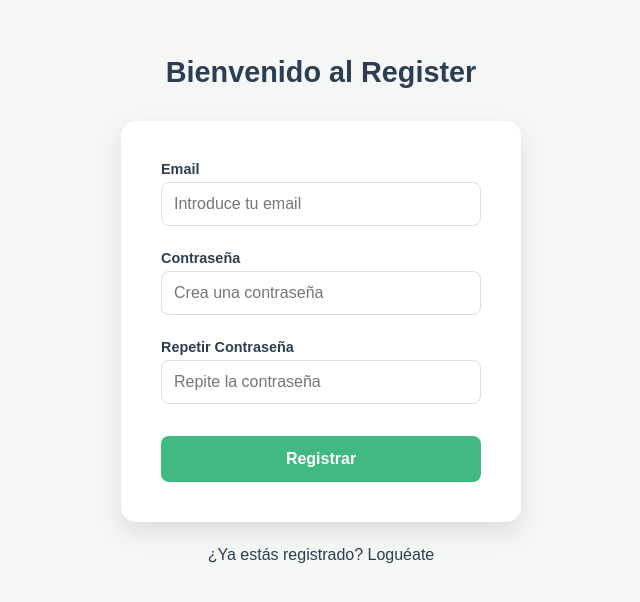
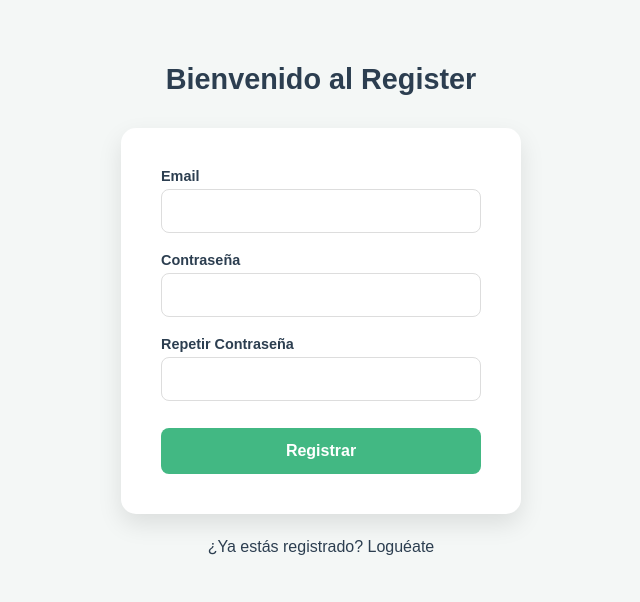
Before and after one commit to ManueldePedrolo/traskboard, a Vue app: page /register in a window 1280 px wide. Shown: the part 108-710 px from the top of the page, without its empty margins (319-959 px from the left). Built offline with nearby package versions, Linux system fonts and the light colour scheme; no server answers.

Commit message:
ejercicio practicamente terminado

```diff
--- a/src/vistas/HomeVista.vue
+++ b/src/vistas/HomeVista.vue
@@ -1,13 +1,15 @@
 <template>
-  <router-link to="/tareas">Workspace</router-link>
-  <button @click="cerrar_sesion">Cerrar Sesion</button>
+  <div class="header">
+    <router-link to="/tareas" class="titulo">Workspace</router-link>
+    <button @click="cerrar_sesion" class="boton">Cerrar Sesion</button>
 
-  <select v-model="filtro">
-    <option value="" selected disabled hidden>Selecciona una opción</option>
-    <option value="todas">Todas</option>
-    <option value="realizadas">Realizadas</option>
-    <option value="norealizadas">No realizadas</option>
-  </select>
+    <select v-model="filtro" class="select">
+      <option value="" selected disabled hidden>Selecciona una opción</option>
+      <option value="todas">Todas</option>
+      <option value="realizadas">Realizadas</option>
+      <option value="norealizadas">No realizadas</option>
+    </select>
+  </div>
 
   <div v-if="cargando" class="sk-folding-cube">
     <div class="sk-cube1 sk-cube"></div>
@@ -19,29 +21,237 @@
   <div v-else id="contenedor">
     <div id="contenido" v-for="(i, index) in filtrar" :key="index">
       <div id="datos">
-        <p>Id:{{ i.id }}</p>
-        <p>Tarea:{{ i.todo }}</p>
-        <p v-if="i.completed">Realizada</p>
-        <p v-else>No Realizada</p>
+        <p id="id">Id:{{ i.id }}</p>
+        <p id="tarea">Tarea:{{ i.todo }}</p>
+        <p id="realizada" v-if="i.completed">Realizada</p>
+        <p id="norealizada" v-else>No Realizada</p>
       </div>
-      <button id="boton" v-if="!i.completed" @click="favorito(i)"> Añadir Favorito</button>
+
+      <template v-if="!i.completed">
+        <button
+          id="boton"
+          v-if="!i.userId"
+          @click="favorito(i)"
+        >
+          Agregar
+        </button>
+
+        <button
+          id="boton"
+          v-else-if="i.userId !== user?.uid"
+          disabled
+          style="background: #cbd5e0; cursor: not-allowed;"
+        >
+          Asignada
+        </button>
+      </template>
     </div>
   </div>
 </template>
 
+<script setup>
+import { api } from '@/stores/peticion'
+import { onMounted, ref, watch } from 'vue'
+import { anadirFavoritos, obtenerFavoritos } from '@/services/tareas'
+import { logOut, user } from '@/services/autentication'
+import { useRouter } from 'vue-router'
+import { useToast } from 'vue-toastification'
+
+const toast = useToast()
+const router = useRouter()
+const tareasStore = api()
+
+const filtro = ref('')
+const filtrar = ref([])
+const cargando = ref(false)
+
+const sincronizarTareas = async () => {
+    await tareasStore.getData()
+    const res = await obtenerFavoritos()
+
+    if (res.ok && res.favs) {
+        tareasStore.lista_tareas = tareasStore.lista_tareas.map(tApi => {
+            const yaAsignada = res.favs.find(f => String(f.id) === String(tApi.id))
+
+            if (yaAsignada) {
+                return { ...tApi, userId: yaAsignada.userId }
+            } else {
+                const { userId, ...tareaLimpia } = tApi
+                return tareaLimpia
+            }
+        })
+    } else {
+        tareasStore.lista_tareas = tareasStore.lista_tareas.map(t => {
+            const { userId, ...tareaLimpia } = t
+            return tareaLimpia
+        })
+    }
+    filtrar.value = tareasStore.lista_tareas
+}
+
+onMounted(async() => {
+    await sincronizarTareas()
+})
+
+const favorito = async (itemFavorito) => {
+  try {
+    if (!user.value) return;
+
+    const tareaConDuenio = {
+      ...itemFavorito,
+      userId: user.value.uid
+    }
+
+    const response = await anadirFavoritos(tareaConDuenio)
+    if (response.ok) {
+      toast.success('Añadido a favoritos')
+      await sincronizarTareas()
+    }
+  } catch (error) {
+    toast.error('Error')
+  }
+}
+
+watch(filtro, (nuevoValor) => {
+  cargando.value = true
+  setTimeout(() => {
+    if (nuevoValor === 'todas') {
+      filtrar.value = tareasStore.lista_tareas
+    } else if (nuevoValor === 'realizadas') {
+      filtrar.value = tareasStore.lista_tareas.filter(t => t.completed)
+    } else if (nuevoValor === 'norealizadas') {
+      filtrar.value = tareasStore.lista_tareas.filter(t => !t.completed)
+    }
+    cargando.value = false
+  }, 2500)
+})
+
+const cerrar_sesion = async() => {
+    const resultado = await logOut()
+    if(resultado.ok) router.push('/login')
+}
+</script>
 <style scoped lang="sass">
-$primary: #42b883
-$bg-normal: #f4f7f6
-$bg-loading: #1a1a1a
+.header
+  display: flex
+  justify-content: center
+  align-items: center
+  gap: 15px
+  margin: 20px 0
+  width: 100%
+  .titulo
+    background: #38a169
+    color: white
+    padding: 10px 25px
+    border-radius: 20px
+    text-decoration: none
+    font-weight: bold
+
+    margin-right: 15px
+    transition: 0.3s
+
+    &:hover
+      background: #2f855a
+      transform: scale(1.05)
+
+  .boton
+    background: #e53e3e
+    color: white
+    border: none
+    padding: 10px 25px
+    border-radius: 25px
+    font-weight: bold
+    cursor: pointer
+    margin-right: 15px
+    transition: 0.3s
+
+    &:hover
+      background: #c53030
+      transform: scale(1.05)
+
+  .select
+    padding: 10px 20px
+    border-radius: 20px
+    border: 2px solid #38a169
+    font-weight: bold
+    outline: none
+
+    &:focus
+      border-color: #2f855a
+
+#contenedor
+  display: flex
+  flex-wrap: wrap
+  gap: 20px
+  margin-top: 30px
+  justify-content: center
+
+#contenido
+  width: 400px
+  background: #f0fff4
+  border-radius: 15px
+  padding: 20px
+  box-sizing: border-box
+  border: 2px solid #9ae6b4
+  transition: 0.3s
+
+  &:hover
+    transform: scale(1.05)
+    box-shadow: 0 10px 25px rgba(0,0,0,0.2)
+
+#datos
+  display: flex
+  flex-direction: column
+  gap: 10px
+  margin-bottom: 15px
+
+#id
+  font-weight: bold
+  color: #2f855a
+
+#tarea
+  font-size: 18px
+  font-weight: 600
+
+#realizada
+  color: green
+  font-weight: bold
+
+#norealizada
+  color: #e53e3e
+  font-weight: bold
+
+#boton
+  background: #38a169
+  color: white
+  width: 100%
+  padding: 10px
+  border-radius: 20px
+  border: none
+  font-weight: bold
+  cursor: pointer
+  transition: 0.3s
+
+  &:hover
+    background: #2f855a
+
+
+@media (max-width: 900px)
+  #contenido
+    flex: 0 0 50%
+
+@media (max-width: 600px)
+  #contenido
+    flex: 0 0 100%
 
 .main-wrapper
   min-height: 100vh
   transition: background-color 0.6s ease
-  background-color: $bg-normal
+  background-color: #f4f7f6
   padding: 20px
 
   &.is-loading
-    background-color: $bg-loading
+    background-color: #1a1a1a
 
 .sk-folding-cube
   margin: 150px auto
@@ -64,7 +274,7 @@ $bg-loading: #1a1a1a
       left: 0
       width: 100%
       height: 100%
-      background-color: $primary
+      background-color: #42b883
       animation: sk-foldCubeAngle 2.4s infinite linear both
       transform-origin: 100% 100%
 
@@ -96,53 +306,3 @@ $bg-loading: #1a1a1a
 
 
 </style>
-
-<script setup>
-import { api } from '@/stores/peticion'
-import { onMounted, ref, watch } from 'vue'
-import { anadirFavoritos } from '@/services/tareas'
-import { logOut } from '@/services/autentication'
-import { useRouter } from 'vue-router'
-import { useToast } from 'vue-toastification'
-
-const toast = useToast()
-const router = useRouter()
-const tareas = api()
-
-
-const cerrar_sesion = async() => {
-    const resultado = await logOut()
-    if(resultado.ok) router.push('/login')
-}
-
-onMounted(async() => {
-    await tareas.getData()
-    filtrar.value = tareas.lista_tareas
-})
-
-const favorito = async (itemFavorito) => {
-  try {
-    const response = await anadirFavoritos(itemFavorito)
-    if (response.ok) toast.success('Añadido a favoritos')
-  } catch (error) {
-    toast.error('Error')
-  }
-}
-const filtro = ref('')
-const filtrar = ref([])
-const cargando = ref(false)
-
-watch(filtro, (nuevoValor) => {
-  cargando.value = true
-  setTimeout(() => {
-    if (nuevoValor === 'todas') {
-      filtrar.value = tareas.lista_tareas
-    } else if (nuevoValor === 'realizadas') {
-      filtrar.value = tareas.lista_tareas.filter(tarea => tarea.completed === true)
-    } else if (nuevoValor === 'norealizadas') {
-      filtrar.value = tareas.lista_tareas.filter(tarea => tarea.completed === false)
-    }
-    cargando.value = false
-  }, 2000)
-})
-</script>
--- a/src/vistas/LogingVista.vue
+++ b/src/vistas/LogingVista.vue
@@ -80,10 +80,10 @@ const login = async () => {
 }
 </script>
 
-<style scope lang="sass">
-$primario: #42b883
-$oscuro: #2c3e50
-$fondo: #f4f7f6
+<style scoped lang="sass">
+
+
+
 $blanco: #ffffff
 
 .contenedor
@@ -92,19 +92,19 @@ $blanco: #ffffff
   align-items: center
   justify-content: center
   min-height: 100vh
-  background-color: $fondo
+  background-color: #f4f7f6
   padding: 20px
   box-sizing: border-box
 
   .saludo
-    color: $oscuro
+    color: #2c3e50
     font-size: 1.8rem
     margin-bottom: 2rem
     text-align: center
     font-family: sans-serif
 
   .formulario
-    background: $blanco
+    background: #ffffff
     padding: 2.5rem
     border-radius: 15px
     box-shadow: 0 10px 25px rgba(0, 0, 0, 0.1)
@@ -115,7 +115,7 @@ $blanco: #ffffff
     box-sizing: border-box
 
     label
-      color: $oscuro
+      color: #2c3e50
       font-weight: bold
       font-size: 0.9rem
       margin-bottom: 5px
@@ -133,13 +133,13 @@ $blanco: #ffffff
       box-sizing: border-box
 
       &:focus
-        border-color: $primario
+        border-color: #42b883
         outline: none
 
     .boton
       width: 100%
-      background-color: $primario
-      color: $blanco
+      background-color: #42b883
+      color: #ffffff
       border: none
       padding: 14px
       border-radius: 8px
@@ -157,13 +157,13 @@ $blanco: #ffffff
 
   .registro
     margin-top: 1.5rem
-    color: $oscuro
+    color: #2c3e50
     text-decoration: none
     font-size: 1rem
     font-family: sans-serif
 
     &:hover
-      color: $primario
+      color: #42b883
 
 @media (max-width: 480px)
   .contenedor
--- a/src/vistas/RegisterVista.vue
+++ b/src/vistas/RegisterVista.vue
@@ -4,13 +4,13 @@
     <form @submit.prevent="registrar" class="formulario">
 
       <label>Email</label>
-      <input type="email" id="email" v-model="email" class="email" placeholder="Introduce tu email" />
+      <input type="email" id="email" v-model="email" class="email"/>
 
       <label>Contraseña</label>
-      <input type="password" id="password" v-model="password" class="password" placeholder="Crea una contraseña" />
+      <input type="password" id="password" v-model="password" class="password"/>
 
       <label>Repetir Contraseña</label>
-      <input type="password" id="Comprobarpassword" v-model="Comprobarpassword" class="password" placeholder="Repite la contraseña"/>
+      <input type="password" id="Comprobarpassword" v-model="Comprobarpassword" class="password"/>
 
       <button class="boton">Registrar</button>
 
@@ -91,4 +91,96 @@ const registrar = async () => {
   }
 </script>
 
-<style></style>
+<style scoped lang="sass">
+
+
+
+$blanco: #ffffff
+
+.contenedor
+  display: flex
+  flex-direction: column
+  align-items: center
+  justify-content: center
+  min-height: 100vh
+  background-color: #f4f7f6
+  padding: 20px
+  box-sizing: border-box
+
+  .saludo
+    color: #2c3e50
+    font-size: 1.8rem
+    margin-bottom: 2rem
+    text-align: center
+    font-family: sans-serif
+
+  .formulario
+    background: #ffffff
+    padding: 2.5rem
+    border-radius: 15px
+    box-shadow: 0 10px 25px rgba(0, 0, 0, 0.1)
+    width: 100%
+    max-width: 400px
+    display: flex
+    flex-direction: column
+    box-sizing: border-box
+
+    label
+      color: #2c3e50
+      font-weight: bold
+      font-size: 0.9rem
+      margin-bottom: 5px
+      font-family: sans-serif
+
+    input
+      width: 100%
+      padding: 12px
+      border: 1px solid #ddd
+      border-radius: 8px
+      font-size: 1rem
+      margin-bottom: 1.2rem
+      transition: all 0.3s ease
+      box-sizing: border-box
+
+      &:focus
+        border-color: #42b883
+        outline: none
+
+    .boton
+      width: 100%
+      background-color: #42b883
+      color: #ffffff
+      border: none
+      padding: 14px
+      border-radius: 8px
+      font-size: 1rem
+      font-weight: bold
+      cursor: pointer
+      margin-top: 0.5rem
+      transition: opacity 0.3s, transform 0.1s
+
+      &:hover
+        opacity: 0.9
+
+      &:active
+        transform: scale(0.98)
+
+  .registro
+    margin-top: 1.5rem
+    color: #2c3e50
+    text-decoration: none
+    font-size: 1rem
+    font-family: sans-serif
+
+    &:hover
+      color: #42b883
+
+@media (max-width: 480px)
+  .contenedor
+    padding: 10px
+    .saludo
+      font-size: 1.5rem
+    .formulario
+      padding: 1.5rem
+      box-shadow: none
+</style>
--- a/src/vistas/Workspace.vue
+++ b/src/vistas/Workspace.vue
@@ -1,44 +1,49 @@
 <template>
-  <router-link to="/">Volver</router-link>
-  <h1>Favoritos</h1>
-  <div v-for="(i, index) in lista_tareas" :key="index">
-    <div id="datos">
-      <p>Id: {{ i.id }}</p>
-      <p>Tarea: {{ i.todo }}</p>
-      <p v-if="i.completed==true">Realizada</p>
-      <p v-if="i.completed==false">No Realizada</p>
+  <div class="contenedor_volver">
+    <router-link to="/" class="volver">Volver</router-link>
+    <h1 class="favorito">Favoritos</h1>
+  </div>
+  <div class="contenedor">
+    <div v-for="(i, index) in lista_tareas" :key="index" class="for">
+      <div id="datos">
+        <p class="id">Id: {{ i.id }}</p>
+        <p class="tarea">Tarea: {{ i.todo }}</p>
+        <p v-if="i.completed" class="realizada">Realizada</p>
+        <p v-else class="norealizada">No Realizada</p>
+      </div>
     </div>
   </div>
-  <button @click="cerrar_sesion">Cerrar Sesión</button>
+
+  <button @click="cerrar_sesion" class="cerrar">Cerrar Sesión</button>
 </template>
 
 <script setup>
-import { logOut } from '@/services/autentication';
+import { logOut, user } from '@/services/autentication';
 import { useRouter } from 'vue-router';
 import { obtenerFavoritos } from '@/services/tareas';
-import { onActivated, ref } from 'vue';
-import { onMounted } from 'vue'
+import { onActivated, ref, onMounted, watch } from 'vue';
 
 const lista_tareas = ref([])
 
 const devolver = async () => {
   try {
     const resultados = await obtenerFavoritos()
-    console.log(resultados)
-    if (resultados.ok) {
-
-      lista_tareas.value = resultados.favs
-    } else {
-      alert('Error al obtener favoritos')
+    if (resultados.ok && resultados.favs && user.value) {
+      const miUid = user.value.uid
+      lista_tareas.value = resultados.favs.filter(tarea => String(tarea.userId) === String(miUid))
     }
   } catch (error) {
     console.log(error)
   }
 }
+
+watch(user, (val) => {
+  if (val) devolver()
+}, { immediate: true })
+
 onActivated(()=> {
   devolver()
 })
-
 
 onMounted(() => {
   devolver()
@@ -53,5 +58,88 @@ const cerrar_sesion = async () => {
 }
 </script>
 
-<style>
+<style scoped lang="sass">
+
+.contenedor
+  display: flex
+  flex-wrap: wrap
+  gap: 10px
+  padding: 10px
+
+  .for
+    flex: 30%
+    background: #f0fff4
+    border-radius: 15px
+    padding: 20px
+    box-sizing: border-box
+    border: 2px solid #9ae6b4
+    &:hover
+      transform: scale(1.05)
+      box-shadow: 0 10px 25px rgba(0,0,0,0.2)
+    #datos
+      display: flex
+      flex-direction: column
+      gap: 10px
+
+      .id
+        color: #38a169
+        font-weight: bold
+
+      .tarea
+        font-size: 18px
+        font-weight: 600
+
+      .realizada
+        color: green
+        font-weight: bold
+
+      .norealizada
+        color: #e53e3e
+        font-weight: bold
+.cerrar
+  margin: 40px auto
+  display: block
+  padding: 14px 35px
+  background: #e53e3e
+  color: white
+  font-size: 16px
+  font-weight: bold
+  border: none
+  border-radius: 30px
+  cursor: pointer
+  transition: background 0.3s ease, transform 0.2s ease, box-shadow 0.2s ease
+
+  &:hover
+    background: #c53030
+    transform: scale(1.05)
+    box-shadow: 0 8px 18px rgba(0,0,0,0.25)
+
+  &:active
+    transform: scale(0.95)
+.contenedor_volver
+  margin: 30px 5px
+  display: flex
+  align-items: center
+  justify-content: center
+  gap: 20px
+
+  .favorito
+    margin: 0
+    font-size: 32px
+  .volver
+
+    margin: 10px
+    padding: 10px 25px
+    background: #38a169
+    color: white
+    text-decoration: none
+    font-weight: bold
+    border-radius: 20px
+    transition: background 0.3s ease, transform 0.2s ease, box-shadow 0.2s ease
+
+    &:hover
+      background: #2f855a
+      transform: scale(1.05)
+      box-shadow: 0 6px 15px rgba(0,0,0,0.25)
+
 </style>
```
Also changed, not shown: src/services/autentication.js (+10 -22 lines), src/services/tareas.js (+2 -18 lines). Lines whose indentation alone changed are shown as unchanged.
